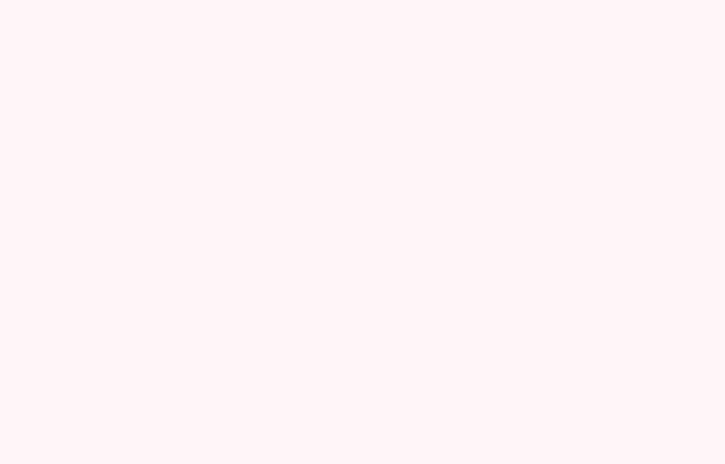
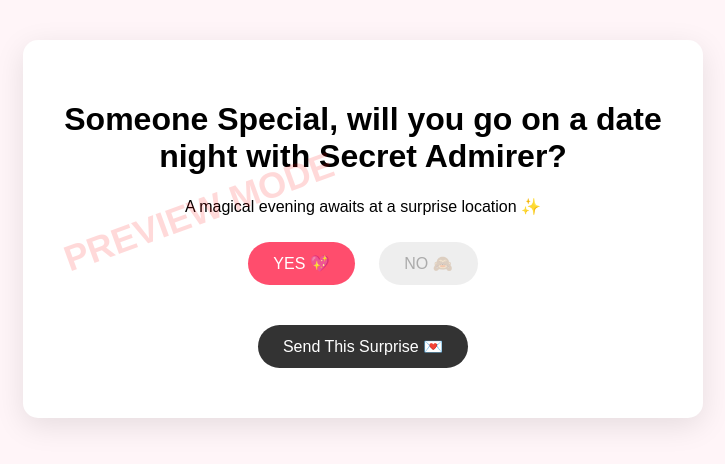
Before and after one commit to Anchitvachher/datenight-mvp, a plain HTML site: page index.html in a window 1280 px wide. Shown: the whole page, without its empty margins (277-1002 px from the left). Drawn offline with Linux system fonts and the light colour scheme.

Commit message:
Update index.html

```diff
--- a/index.html
+++ b/index.html
@@ -34,18 +34,64 @@ body {
   pointer-events: none;
 }
 
-h1 {
-  margin-bottom: 10px;
-}
-
-p {
-  font-size: 18px;
-  margin-bottom: 30px;
-}
-
 button {
   padding: 12px 25px;
   margin: 10px;
   border: none;
   border-radius: 25px;
-  cursor: poi
+  cursor: pointer;
+  font-size: 16px;
+}
+
+#yes { background: #ff4d6d; color: white; }
+#no { background: #eee; }
+#send { background: #333; color: white; margin-top: 30px; }
+
+</style>
+</head>
+
+<body>
+
+<div class="card">
+
+<div class="watermark">PREVIEW MODE</div>
+
+<h1 id="title">Loading...</h1>
+<p id="message"></p>
+
+<button id="yes" disabled>YES 💖</button>
+<button id="no" disabled>NO 🙈</button>
+
+<br>
+
+<button id="send" onclick="goLive()">Send This Surprise 💌</button>
+
+</div>
+
+<script>
+try {
+
+const params = new URLSearchParams(window.location.search);
+
+const partner = params.get("partner") || "Someone Special";
+const you = params.get("you") || "Secret Admirer";
+const place = params.get("place") || "a surprise location";
+
+document.getElementById("title").innerText =
+  partner + ", will you go on a date night with " + you + "?";
+
+document.getElementById("message").innerText =
+  "A magical evening awaits at " + place + " ✨";
+
+} catch (error) {
+  console.log("Error:", error);
+}
+
+function goLive() {
+  const query = window.location.search;
+  window.location.href = "unlocked.html" + query;
+}
+</script>
+
+</body>
+</html>
```
